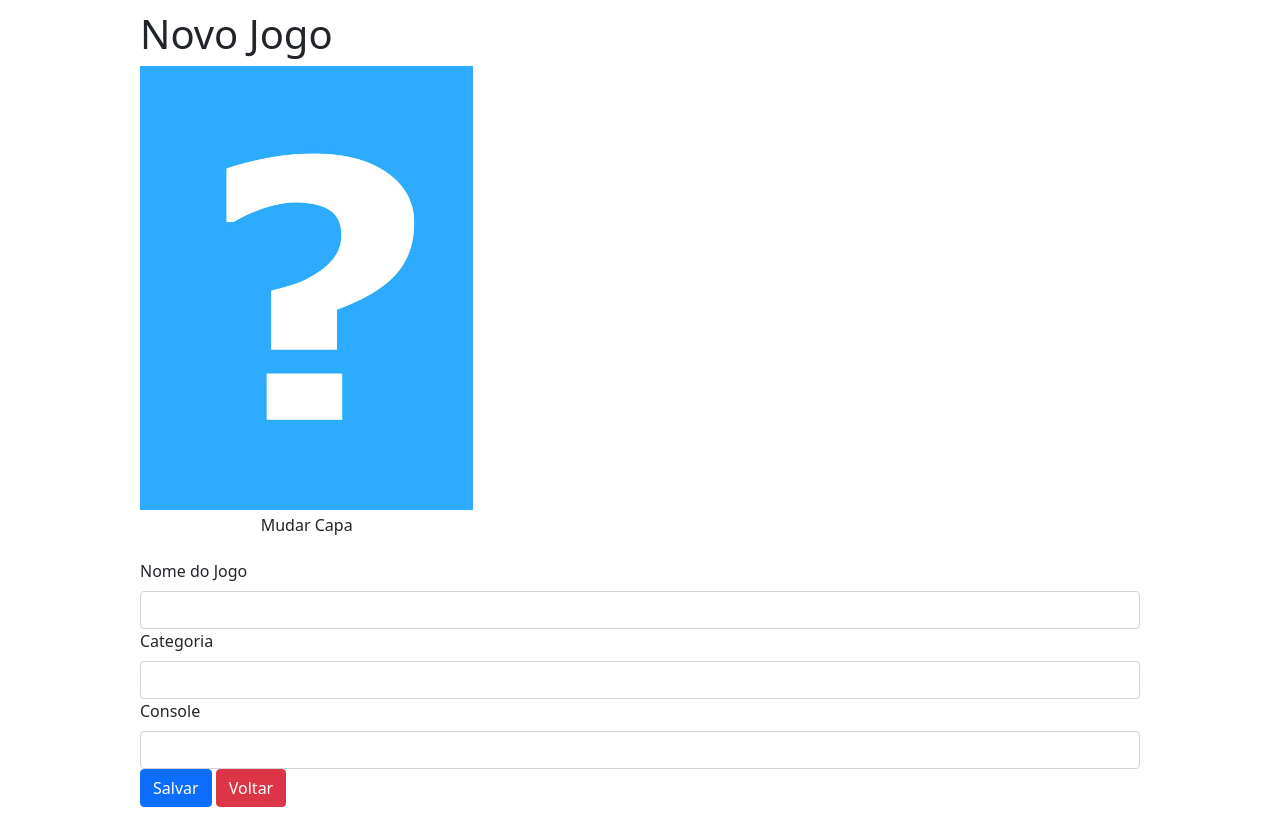
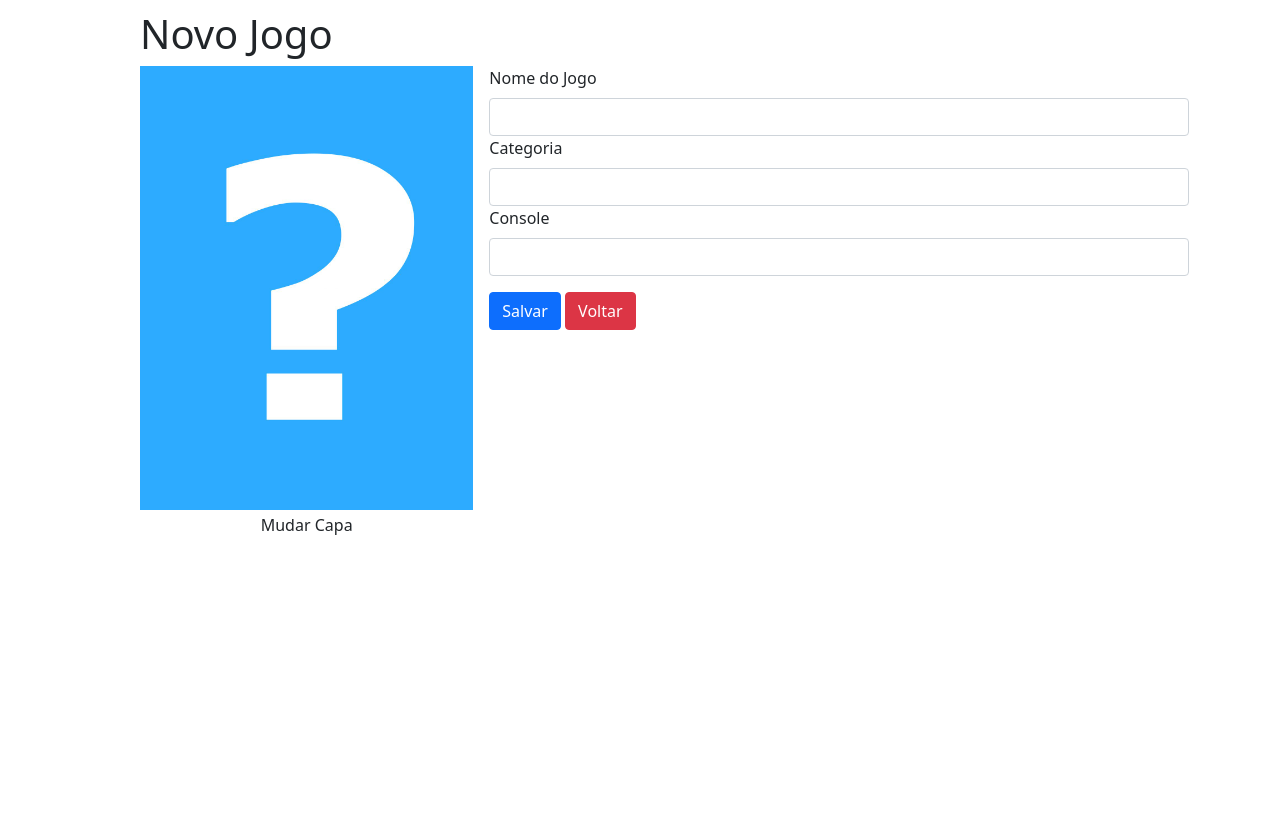
Before and after one commit to alura-cursos/2471-jogoteca-2, a Flask app: page /novo in a window 1280 px wide. After the commit the page ends 535 px from the top, so only its background shows below. Run offline with Flask 2, Linux system fonts and the light colour scheme; the visitor is signed in with stand-in values (Sample User, id 1); some libraries are stand-ins or nearby versions.

Commit message:
Resultado após vídeo 6.1

```diff
--- a/jogoteca.py
+++ b/jogoteca.py
@@ -8,7 +8,8 @@ app.config.from_pyfile('config.py')
 db = SQLAlchemy(app)
 csrf = CSRFProtect(app)
 
-from views import *
+from views_game import *
+from views_user import *
 
 if __name__ == '__main__':
     app.run(debug=True)
--- a/templates/login.html
+++ b/templates/login.html
@@ -5,6 +5,7 @@
     <meta name="viewport" content="width=device-width, initial-scale=1">
     <title>Jogoteca</title>
     <link rel="stylesheet" href="{{ url_for('static', filename='bootstrap.css') }}">
+    <link rel="stylesheet" href="{{ url_for('static', filename='app.css') }}">
   </head>
   <body>
     <div class="container">
@@ -31,11 +32,11 @@
                 {{ form.senha.label(class="form-label") }}
                 {{ form.senha(class="form-control") }}
             </div>
-            <div class="form-group">
+            <div class="form-group buttons">
                 {{ form.login(class="btn btn-primary") }}
+                <a class="btn btn-danger" href="{{ url_for('index') }}">Voltar</a>
             </div>
         </form>
-        <a class="btn btn-danger" href="{{ url_for('index') }}">Voltar</a>
     </div>
 </body>
 </html>
--- a/templates/novo.html
+++ b/templates/novo.html
@@ -1,8 +1,8 @@
 {% extends "template.html" %}
 {% block conteudo %}
-      <form action="{{ url_for('criar') }}" method="post" enctype="multipart/form-data">
+      <form class="formularioJogo" action="{{ url_for('criar') }}" method="post" enctype="multipart/form-data">
 
-        <figure class="img thumbnail col-md-4">
+        <figure class="img thumbnail col-md-4 formularioImagem">
           <img class="img-fluid" src="{{ url_for('imagem', nome_arquivo='capa_padrao.jpg') }}">
           <figcaption>
             <label class="fileContainer">
@@ -14,19 +14,19 @@
 
         <fieldset>
           {{ form.csrf_token() }}
-          <div class="form-group">
+          <div class="form-group inputBox">
             {{ form.nome.label(class="form-label") }}
             {{ form.nome(class="form-control") }}
           </div>
-          <div class="form-group">
+          <div class="form-group inputBox">
             {{ form.categoria.label(class="form-label") }}
             {{ form.categoria(class="form-control") }}
           </div>
-          <div class="form-group">
+          <div class="form-group inputBox">
             {{ form.console.label(class="form-label") }}
             {{ form.console(class="form-control") }}
           </div>
-          <div class="form-group">
+          <div class="form-group buttons">
             {{ form.salvar(class="btn btn-primary") }}
             <a class="btn btn-danger" href="{{ url_for('index') }}">Voltar</a>
           </div>
--- a/views.py
+++ b/views_game.py
@@ -1,7 +1,7 @@
 from flask import render_template, request, redirect, session, flash, url_for, send_from_directory
 from jogoteca import app, db
-from models import Jogos, Usuarios
-from helpers import recupera_imagem, deleta_arquivo, FormularioJogo, FormularioUsuario
+from models import Jogos
+from helpers import recupera_imagem, deleta_arquivo, FormularioJogo
 import time
 
 
@@ -89,32 +89,6 @@ def deletar(id):
 
     return redirect(url_for('index'))
 
-@app.route('/login')
-def login():
-    proxima = request.args.get('proxima')
-    form = FormularioUsuario()
-    return render_template('login.html', proxima=proxima, form=form)
-
-@app.route('/autenticar', methods=['POST',])
-def autenticar():
-    form = FormularioUsuario(request.form)
-    usuario = Usuarios.query.filter_by(nickname=form.nickname.data).first()
-    if usuario:
-        if form.senha.data == usuario.senha:
-            session['usuario_logado'] = usuario.nickname
-            flash(usuario.nickname + ' logado com sucesso!')
-            proxima_pagina = request.form['proxima']
-            return redirect(proxima_pagina)
-    else:
-        flash('Usuário não logado.')
-        return redirect(url_for('login'))
-
-@app.route('/logout')
-def logout():
-    session['usuario_logado'] = None
-    flash('Logout efetuado com sucesso!')
-    return redirect(url_for('index'))
-
 @app.route('/uploads/<nome_arquivo>')
 def imagem(nome_arquivo):
     return send_from_directory('uploads', nome_arquivo)
```
Also changed, not shown: templates/editar.html (+6 -6 lines), views_user.py (added, +30 -0 lines).
